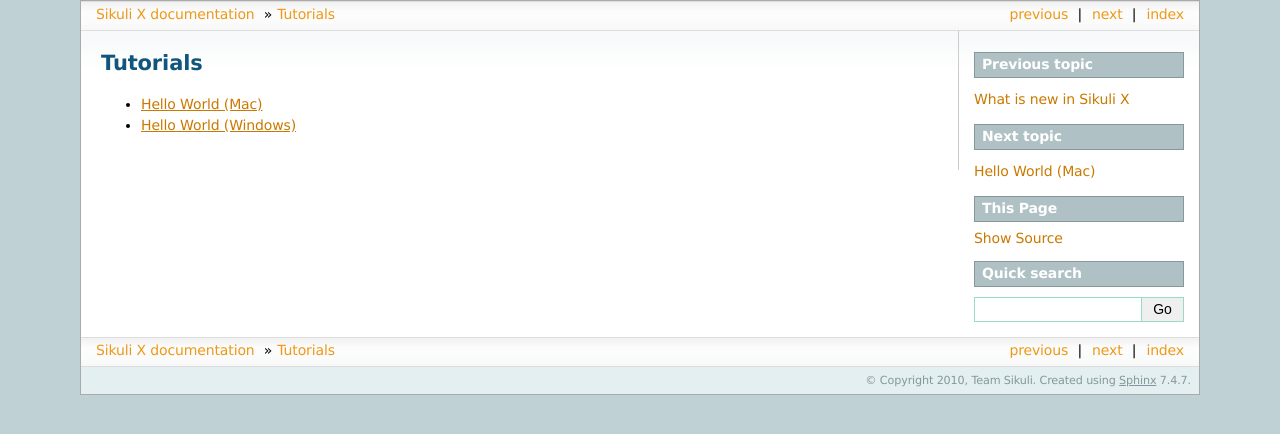
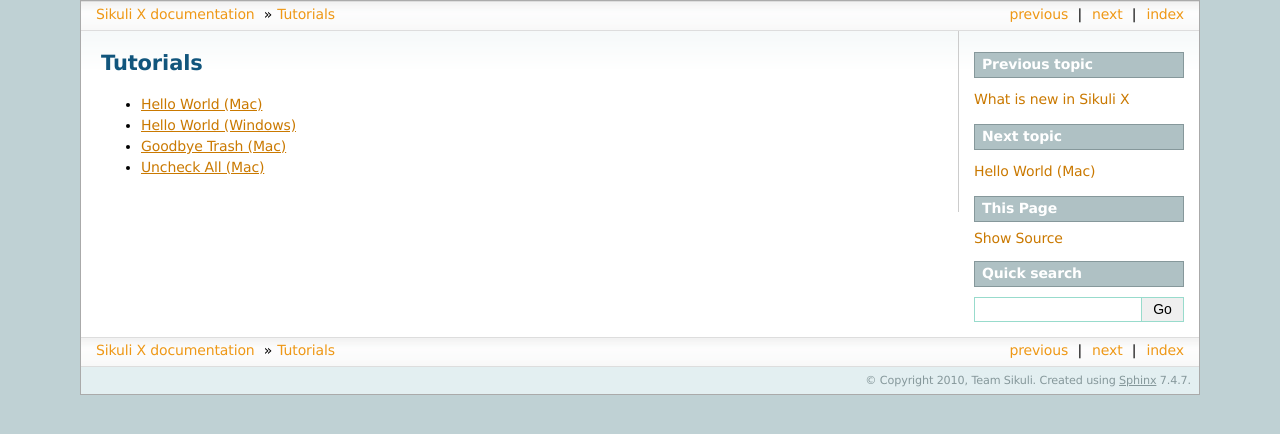
Before and after one commit to sikuli/sikuli, a Sphinx documentation site: the page built from docs/source/tutorials/index.rst, in a window 1280 px wide. Shown: the top 434 px of the page. Built offline with Sphinx 7.4.7, drawn with Linux system fonts in a browser that asks for light colours; some of the changed lines change nothing that is shown.

Commit message:
add uncheckall goodbyetrash tutorials

```diff
--- /dev/null
+++ b/docs/source/tutorials/goodbyetrash/goodbyetrash.rst
@@ -0,0 +1,33 @@
+Goodbye Trash (Mac)
+===================
+
+In this tutorial, we will write a Sikuli Script to automate the operation of
+clearing the content of the trash bin. On Mac OS X, this operation takes three
+steps:
+
+1.	Click on the Trash icon in the dock
+2.	Click on the Empty button in the container window
+3.	Click on the Empty Trash button to confirm
+
+To automate this operation, first we need to capture the images of the GUI elements
+that need to be clicked.
+
+.. image:: trash_capture1.png
+.. image:: trash_capture2.png
+.. image:: trash_capture3.png
+
+These captured images will be inserted into the Script editor.
+
+.. image:: trash_editor.png
+
+Then, we can write a sequence of three :py:meth:`click() <Region.click>` statements
+to click on the three elements that need to be clicked in order.
+
+.. image:: trash_code.png
+
+Notice how closely these three lines of code are mapped to the text description of
+the three-step operation earlier. We simply replace the description of each GUI
+element (e.g., Trash bin) by its image directly. How intuitive it is!
+
+Before running the script, make sure the Trash icon is visible on the screen,
+otherwise Sikuli Script can not find it.
--- a/docs/source/tutorials/index.rst
+++ b/docs/source/tutorials/index.rst
@@ -6,3 +6,5 @@
 
    helloworld/helloworld-mac
    helloworld/helloworld-win
+   goodbyetrash/goodbyetrash
+   uncheckall/uncheckall
--- /dev/null
+++ b/docs/source/tutorials/uncheckall/uncheckall.rst
@@ -0,0 +1,31 @@
+Uncheck All (Mac)
+=================
+
+In this tutorial, we will demonstrate how to use a ``for`` loop to interact with
+multiple instances of a GUI component. Suppose we want to uncheck all the check
+boxes in a window, such as the Sharing preferences window shown below:
+
+.. image:: uncheck_sharing.png
+
+
+Unfortunately, there is no "uncheck all" function available. The solution? Write a
+Sikuli Script to look for ALL the checked items and uncheck them automatically. The
+function needed for this operation is :py:meth:`findAll() <Region.findAll>`.
+
+First, let's capture the screenshot image of a checked item.
+
+.. image:: uncheck_capturing.png
+
+Then, we can insert the image into the ``findAll()`` function.
+
+.. image:: uncheck_findall.png
+
+``findAll()`` searches the entire screen for all the matching visual patterns and
+returns a list of locations of those similar patterns. This capability allows us to
+obtain all the checked items are on the screen. Then, we can simply write a for loop
+in standard Python syntax and call ``click()`` on each element in the list.
+
+.. image:: uncheck_code.png
+
+When this script is executed, Sikuli will find all the items that are currently
+checked and click on each item one by one in the loop.
```
Also changed, not shown: docs/source/tutorials/goodbyetrash/trash_capture1.png (added), docs/source/tutorials/goodbyetrash/trash_capture2.png (added), docs/source/tutorials/goodbyetrash/trash_capture3.png (added), docs/source/tutorials/goodbyetrash/trash_code.png (added), docs/source/tutorials/goodbyetrash/trash_editor.png (added), docs/source/tutorials/uncheckall/uncheck_capturing.png (added), docs/source/tutorials/uncheckall/uncheck_code.png (added), docs/source/tutorials/uncheckall/uncheck_findall.png (added), docs/source/tutorials/uncheckall/uncheck_sharing.png (added).
